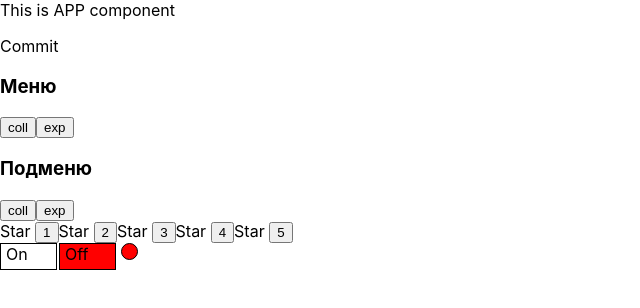
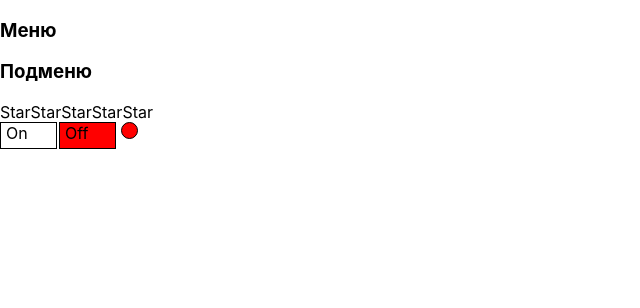
Before and after one commit to Stemmy287/kabzda-kak-podrobno, a React (Create React App) app: page / in a window 1280 px wide. Shown: the top 308 px of the page, without its empty margins (0-640 px from the left). Built offline with nearby package versions, Linux system fonts and the light colour scheme.

Commit message:
lesson-7

```diff
--- a/src/App.tsx
+++ b/src/App.tsx
@@ -8,8 +8,8 @@ function App() {
     console.log('App rendering');
     return (
         <div>
-            <AppTitle/>
-            <p>Commit</p>
+            {/*<AppTitle/>
+            <p>Commit</p>*/}
             <UnControlAccordion titleValue={'Меню'}/>
             <UnControlAccordion titleValue={'Подменю'}/>
             <UnControlRating/>
--- a/src/components/accordion/accordion.tsx
+++ b/src/components/accordion/accordion.tsx
@@ -3,6 +3,8 @@ import {useState} from "react";
 type AccordionPropsType = {
     titleValue: string;
 }
+
+
 
 export function UnControlAccordion(props: AccordionPropsType) {
     console.log('Accordion rendering');
@@ -10,20 +12,24 @@ export function UnControlAccordion(props: AccordionPropsType) {
     let [collapsed, setCollapsed] = useState(false)
 
     return <div>
-        <AccordionTitle title={props.titleValue}/>
-        <button onClick={() => {setCollapsed(true)}}>coll</button>
-        <button onClick={() => {setCollapsed(false)}}>exp</button>
+        <AccordionTitle title={props.titleValue} setCollapsed={setCollapsed} collapsed={collapsed}/>
         {collapsed && <AccordionBody/>}
     </div>;
 
 }
 type AccordionTitlePropsType = {
-    title :string;
+    title :string
+    setCollapsed: (collapsed: boolean) => void
+    collapsed: boolean
 }
 
 function AccordionTitle(props: AccordionTitlePropsType) {
     console.log('AccordionTitle rendering');
-    return <h3>{props.title}</h3>;
+    const OnclickHandler = () => {
+        props.setCollapsed(!props.collapsed)
+    }
+
+    return <h3 onClick={OnclickHandler}>{props.title}</h3>;
 }
 
 function AccordionBody() {
--- a/src/components/rating/rating.tsx
+++ b/src/components/rating/rating.tsx
@@ -1,32 +1,33 @@
 import {useState} from "react";
-
 
 
 export function UnControlRating() {
     console.log('Rating rendering');
 
-    let [ratingStar, setRatingStar] = useState(0)
+    let [value, setValue] = useState(0)
 
     return <div>
-        <Star selected={ratingStar > 0}/> <button onClick={() => {setRatingStar(1)}}>1</button>
-        <Star selected={ratingStar > 1}/> <button onClick={() => {setRatingStar(2)}}>2</button>
-        <Star selected={ratingStar > 2}/> <button onClick={() => {setRatingStar(3)}}>3</button>
-        <Star selected={ratingStar > 3}/> <button onClick={() => {setRatingStar(4)}}>4</button>
-        <Star selected={ratingStar > 4}/> <button onClick={() => {setRatingStar(5)}}>5</button>
+        <Star selected={value > 0} setValue={setValue} num={1}/>
+        <Star selected={value > 1} setValue={setValue} num={2}/>
+        <Star selected={value > 2} setValue={setValue} num={3}/>
+        <Star selected={value > 3} setValue={setValue} num={4}/>
+        <Star selected={value > 4} setValue={setValue} num={5}/>
 
     </div>;
 }
 
 type StarTypeProps = {
     selected: boolean
+    setValue: (value: number) => void
+    num: number
 }
 
 function Star(props: StarTypeProps) {
     console.log('Star rendering');
     if (props.selected) {
-        return <span><b>Star</b></span>
+        return <span onClick={() => {props.setValue(props.num)}}><b>Star</b></span>
     }
     return (
-        <span>Star</span>
+        <span onClick={() => {props.setValue(props.num)}}>Star</span>
     )
 }
```
